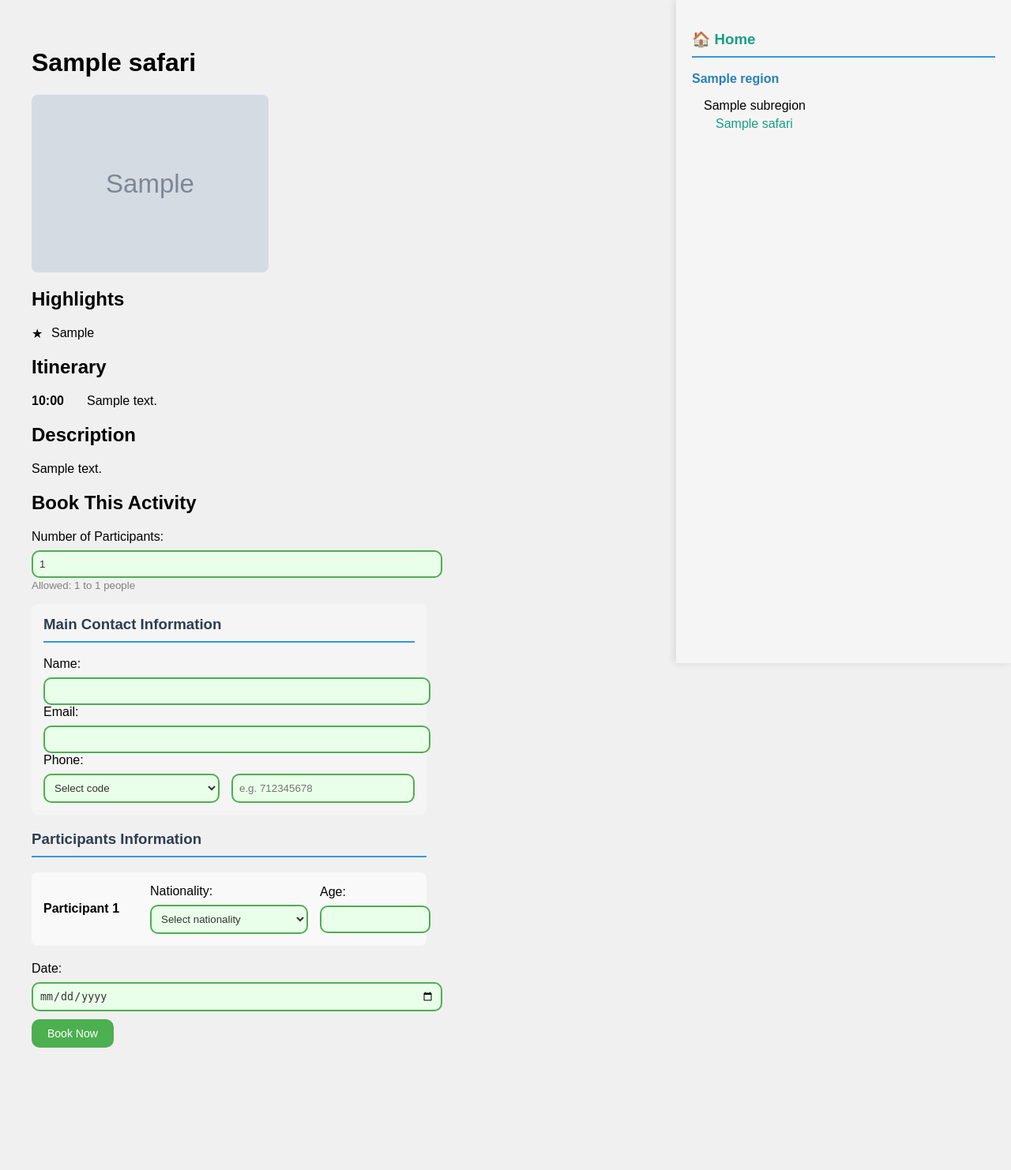
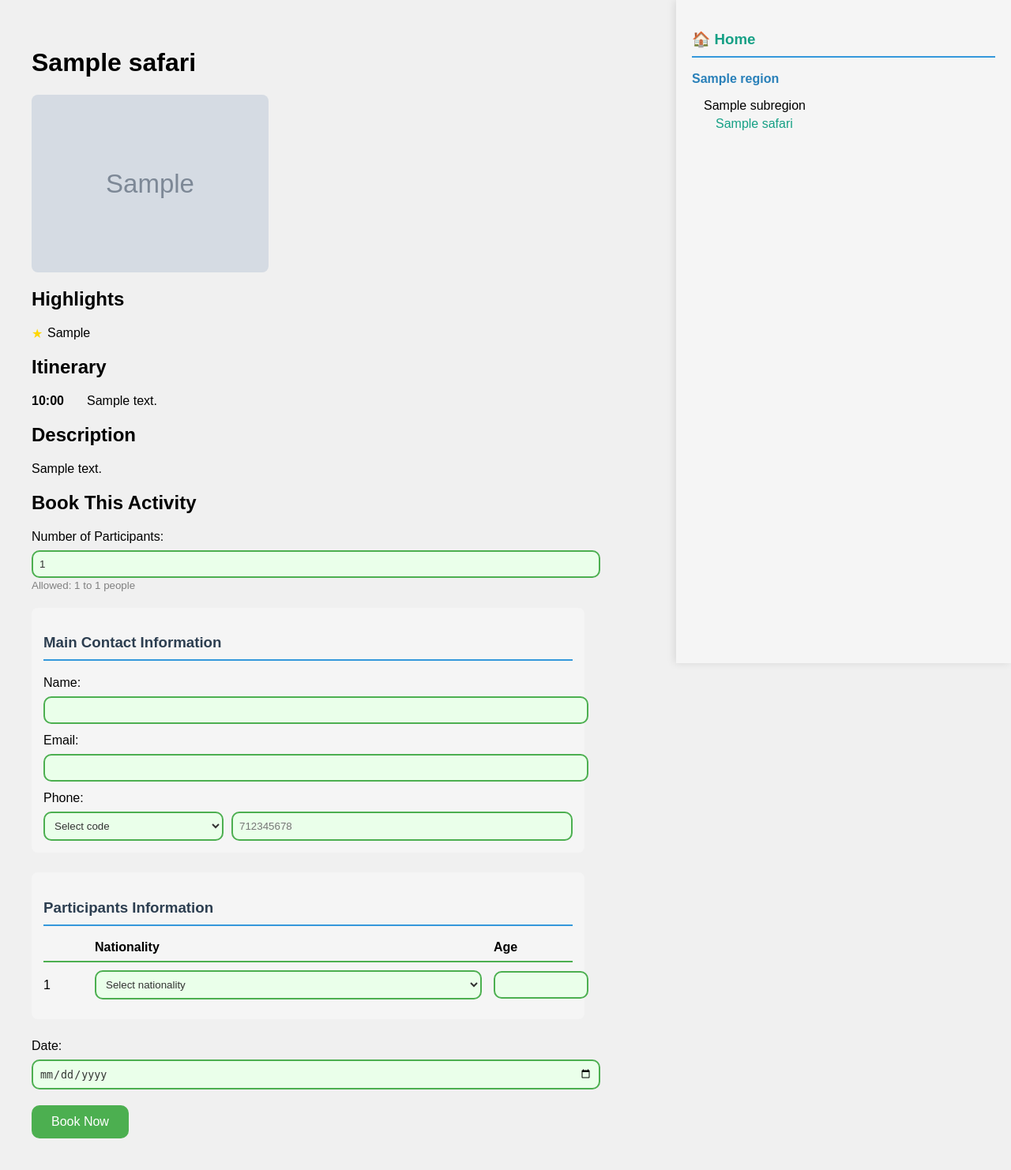
Before and after one commit to pedrotenza/toursafariafrica.com, a Django app: page /safari/1/ in a window 1280 px wide. Shown: the whole page at 79% size. Before the commit the page ends 1327 px from the top, so only its background shows below. Run offline with Django 5.2, Linux system fonts and the light colour scheme; tables that the repository leaves empty hold one stand-in row (values such as "Sample post"); grey boxes marked "Sample" are stand-in pictures.

Commit message:
Group participant information fields

```diff
--- a/root/app/templates/app/safari_detail.html
+++ b/root/app/templates/app/safari_detail.html
@@ -3,31 +3,30 @@
 {% block content %}
   <h1>{{ safari.name }}</h1>
 
-  <!-- Image Gallery Section -->
+  <!-- Imágenes -->
   <div style="display: flex; gap: 10px; flex-wrap: wrap; margin-bottom: 20px;">
     {% for img in safari.images.all %}
-      <img src="{{ img.image.url }}" alt="Image of {{ safari.name }}" width="300" style="border-radius: 8px;">
+      <img src="{{ img.image.url }}" alt="Imagen {{ safari.name }}" width="300" style="border-radius: 8px;">
     {% empty %}
-      <p>No images available.</p>
+      <p>No hay imágenes disponibles.</p>
     {% endfor %}
   </div>
 
-  <!-- Highlights Section -->
+  <!-- Highlights -->
   {% if highlight_lines %}
   <section style="margin-bottom: 20px;">
     <h2>Highlights</h2>
-      <ul style="list-style-type: none; padding-left: 0;">
+    <ul style="list-style: none; padding-left: 0;">
       {% for line in highlight_lines %}
-          <li style="position: relative; padding-left: 25px; margin-bottom: 10px;">
-            <span style="position: absolute; left: 0; top: 0;">&#9733;</span>
-            {{ line }}
+      <li style="position: relative; padding-left: 20px; margin-bottom: 10px;">
+        <span style="position: absolute; left: 0; top: 0; color: gold;">&#9733;</span> {{ line }}
       </li>
       {% endfor %}
     </ul>
   </section>
   {% endif %}
 
-  <!-- Itinerary Section -->
+  <!-- Itinerario -->
   <section style="margin-bottom: 20px;">
     <h2>Itinerary</h2>
     {% if safari.itinerary_items.all %}
@@ -44,13 +43,13 @@
     {% endif %}
   </section>
 
-  <!-- Description Section -->
+  <!-- Descripción -->
   <section style="margin-bottom: 20px;">
     <h2>Description</h2>
     <p>{{ safari.description }}</p>
   </section>
 
-  <!-- Booking Form Section -->
+  <!-- Formulario de reserva -->
   <section>
     <h2>Book This Activity</h2>
 
@@ -58,11 +57,11 @@
     <p style="color: red; font-weight: bold;">{{ error_message }}</p>
     {% endif %}
 
-    <form method="POST" style="max-width: 500px;" id="booking-form">
+    <form method="POST" style="max-width: 700px;" id="booking-form">
       {% csrf_token %}
 
-      <!-- Participants Selector -->
-      <div style="margin-bottom: 15px;">
+      <!-- Número de participantes -->
+      <div style="margin-bottom: 20px;">
         <label for="id_number_of_people">Number of Participants:</label>
         <input type="number"
           id="id_number_of_people"
@@ -71,7 +70,7 @@
           max="{{ safari.max_people }}"
           value="{{ safari.min_people }}"
           required
-               onchange="updateParticipantForms()"
+          onchange="updateParticipantFields()"
           style="
             width: 100%;
             padding: 8px;
@@ -83,11 +82,11 @@
         <small style="color: gray;">Allowed: {{ safari.min_people }} to {{ safari.max_people }} people</small>
       </div>
 
-      <!-- Main Client Info -->
-      <div class="client-info" style="margin-bottom: 20px; padding: 15px; background: #f5f5f5; border-radius: 8px;">
-        <h3 style="margin-top: 0;">Main Contact Information</h3>
+      <!-- Contacto principal -->
+      <div style="margin-bottom: 25px; padding: 15px; background: #f5f5f5; border-radius: 8px;">
+        <h3>Main Contact Information</h3>
 
-        <div>
+        <div style="margin-bottom: 12px;">
           <label for="id_name">Name:</label>
           <input type="text" id="id_name" name="name" required style="
             width: 100%;
@@ -99,7 +98,7 @@
             margin-top: 8px;">
         </div>
 
-        <div>
+        <div style="margin-bottom: 12px;">
           <label for="id_email">Email:</label>
           <input type="email" id="id_email" name="email" required style="
             width: 100%;
@@ -113,69 +112,46 @@
 
         <div>
           <label for="id_country_code">Phone:</label>
-          <div style="display: flex; gap: 15px;">
+          <div style="display: flex; gap: 10px; margin-top: 8px;">
             <select id="id_country_code" name="country_code" required style="
-              width: 100%;
+              flex: 0 0 120px;
               padding: 8px;
               border: 2px solid #4CAF50;
               border-radius: 10px;
               background-color: #eaffea;
-              color: #333;
-              margin-top: 8px;">
+              color: #333;">
               <option value="">Select code</option>
             </select>
-            <input type="tel" id="id_phone" name="phone" placeholder="e.g. 712345678" required style="
-              width: 100%;
+            <input type="tel" id="id_phone" name="phone" placeholder="712345678" required style="
+              flex: 1;
               padding: 8px;
               border: 2px solid #4CAF50;
               border-radius: 10px;
               background-color: #eaffea;
-              color: #333;
-              margin-top: 8px;">
+              color: #333;">
           </div>
         </div>
       </div>
 
-      <!-- Participants Information -->
-      <div id="participants-container">
+      <!-- Participantes juntos, alineados -->
+      <div style="margin-bottom: 25px; padding: 15px; background: #f5f5f5; border-radius: 8px;">
         <h3>Participants Information</h3>
-        <div id="participant-forms">
-          <!-- First participant form -->
-          <div class="participant-form" style="margin-bottom: 20px; padding: 15px; background: #f9f9f9; border-radius: 8px;">
-            <div style="display: flex; align-items: center; gap: 15px; flex-wrap: wrap;">
-              <h4 style="margin: 0; min-width: 120px;">Participant 1</h4>
 
-              <div style="flex: 1; min-width: 200px;">
-                <label for="id_participant_nationality_1">Nationality:</label>
-                <select id="id_participant_nationality_1" name="participant_nationality_1" required style="
-                  width: 100%;
-                  padding: 8px;
-                  border: 2px solid #4CAF50;
-                  border-radius: 10px;
-                  background-color: #eaffea;
-                  color: #333;
-                  margin-top: 8px;">
-                  <option value="">Select nationality</option>
-                </select>
+        <div style="display: grid; grid-template-columns: 50px 1fr 100px; gap: 15px; align-items: center; font-weight: bold; padding-bottom: 8px; border-bottom: 2px solid #4CAF50; margin-bottom: 10px;">
+          <div></div>
+          <div>Nationality</div>
+          <div>Age</div>
         </div>
 
-              <div style="flex: 1; min-width: 100px;">
-                <label for="id_participant_age_1">Age:</label>
-                <input type="number" id="id_participant_age_1" name="participant_age_1" min="1" required style="
-                  width: 100%;
-                  padding: 8px;
-                  border: 2px solid #4CAF50;
-                  border-radius: 10px;
-                  background-color: #eaffea;
-                  color: #333;
-                  margin-top: 8px;">
-              </div>
-            </div>
-          </div>
+        <div id="participants-fields">
+
+          <!-- Aquí se añadirán los campos dinámicamente -->
+
         </div>
       </div>
 
-      <div>
+      <!-- Fecha -->
+      <div style="margin-bottom: 20px;">
         <label for="id_date">Date:</label>
         <input type="date" id="id_date" name="date" required style="
           width: 100%;
@@ -188,86 +164,122 @@
       </div>
 
       <button type="submit" style="
-        padding: 10px 20px;
+        padding: 12px 25px;
         background: #4CAF50;
         color: white;
         border: none;
         border-radius: 10px;
         cursor: pointer;
-        font-size: 14px;
-        margin-top: 10px;">Book Now</button>
+        font-size: 16px;">Book Now</button>
     </form>
   </section>
 
-  <!-- JavaScript -->
+  <!-- Scripts -->
   {% load static %}
   <script src="{% static 'js/country_codes.js' %}"></script>
   <script>
     document.addEventListener('DOMContentLoaded', function () {
+      // Poblamos select país código y nacionalidad
       const countryCodeSelect = document.getElementById("id_country_code");
-      const nationalitySelects = document.querySelectorAll("select[id^='id_participant_nationality_']");
 
+      // Función para llenar un select con países
+      function fillSelectWithCountries(selectElement, includeEmpty = true) {
+        if(includeEmpty) {
+          const emptyOption = document.createElement("option");
+          emptyOption.value = "";
+          emptyOption.textContent = "Select";
+          selectElement.appendChild(emptyOption);
+        }
         countryCallingCodes.forEach(country => {
-        const optionCode = document.createElement("option");
-        optionCode.value = country.code;
-        optionCode.textContent = `${country.name} (${country.code})`;
-        countryCodeSelect.appendChild(optionCode);
+          const option = document.createElement("option");
+          option.value = country.code;
+          option.textContent = `${country.name} (${country.code})`;
+          selectElement.appendChild(option);
+        });
+      }
 
-        nationalitySelects.forEach(select => {
-          const optionNat = document.createElement("option");
-          optionNat.value = country.name;
-          optionNat.textContent = country.name;
-          select.appendChild(optionNat);
-        });
-      });
+      fillSelectWithCountries(countryCodeSelect);
+
+      // Actualizar participantes al cargar la página
+      updateParticipantFields();
+
+      // Añadimos evento onchange al número de participantes
+      document.getElementById('id_number_of_people').addEventListener('change', updateParticipantFields);
     });
 
-    function updateParticipantForms() {
-      const numParticipants = parseInt(document.getElementById('id_number_of_people').value);
-      const container = document.getElementById('participant-forms');
-      while (container.children.length > 1) {
-        container.removeChild(container.lastChild);
-      }
-      for (let i = 2; i <= numParticipants; i++) {
-        const formDiv = document.createElement('div');
-        formDiv.className = 'participant-form';
-        formDiv.style = 'margin-bottom: 20px; padding: 15px; background: #f9f9f9; border-radius: 8px;';
+    function updateParticipantFields() {
+      const num = parseInt(document.getElementById('id_number_of_people').value);
+      const container = document.getElementById('participants-fields');
 
-        formDiv.innerHTML = `
-          <div style="display: flex; align-items: center; gap: 15px; flex-wrap: wrap;">
-            <h4 style="margin: 0; min-width: 120px;">Participant ${i}</h4>
+      container.innerHTML = ''; // Limpiar
 
-            <div style="flex: 1; min-width: 200px;">
-              <label for="id_participant_nationality_${i}">Nationality:</label>
-              <select id="id_participant_nationality_${i}" name="participant_nationality_${i}" required style="
+      for(let i = 1; i <= num; i++) {
+        // Contenedor con grid
+        const row = document.createElement('div');
+        row.style.display = 'grid';
+        row.style.gridTemplateColumns = '50px 1fr 100px';
+        row.style.gap = '15px';
+        row.style.alignItems = 'center';
+        row.style.marginBottom = '10px';
+
+        // Número participante
+        const numDiv = document.createElement('div');
+        numDiv.textContent = i;
+        numDiv.style.fontWeight = 'normal';
+        row.appendChild(numDiv);
+
+        // Nacionalidad (select)
+        const natDiv = document.createElement('div');
+        const natSelect = document.createElement('select');
+        natSelect.name = `participant_nationality_${i}`;
+        natSelect.id = `participant_nationality_${i}`;
+        natSelect.required = true;
+        natSelect.style.cssText = `
           width: 100%;
           padding: 8px;
           border: 2px solid #4CAF50;
           border-radius: 10px;
           background-color: #eaffea;
           color: #333;
-                margin-top: 8px;">
-                ${Array.from(document.getElementById('id_participant_nationality_1').options)
-                  .map(opt => `<option value="${opt.value}">${opt.text}</option>`)
-                  .join('')}
-              </select>
-            </div>
+        `;
 
-            <div style="flex: 1; min-width: 100px;">
-              <label for="id_participant_age_${i}">Age:</label>
-              <input type="number" id="id_participant_age_${i}" name="participant_age_${i}" min="1" required style="
+        // Añadimos opción vacía
+        const emptyOption = document.createElement('option');
+        emptyOption.value = '';
+        emptyOption.textContent = 'Select nationality';
+        natSelect.appendChild(emptyOption);
+
+        // Añadimos todas las nacionalidades
+        countryCallingCodes.forEach(country => {
+          const option = document.createElement('option');
+          option.value = country.name;
+          option.textContent = country.name;
+          natSelect.appendChild(option);
+        });
+
+        natDiv.appendChild(natSelect);
+        row.appendChild(natDiv);
+
+        // Edad (input)
+        const ageDiv = document.createElement('div');
+        const ageInput = document.createElement('input');
+        ageInput.type = 'number';
+        ageInput.name = `participant_age_${i}`;
+        ageInput.id = `participant_age_${i}`;
+        ageInput.min = 1;
+        ageInput.required = true;
+        ageInput.style.cssText = `
           width: 100%;
           padding: 8px;
           border: 2px solid #4CAF50;
           border-radius: 10px;
           background-color: #eaffea;
           color: #333;
-                margin-top: 8px;">
-            </div>
-          </div>
         `;
+        ageDiv.appendChild(ageInput);
+        row.appendChild(ageDiv);
 
-        container.appendChild(formDiv);
+        container.appendChild(row);
       }
     }
   </script>
```
Also changed, not shown: root/README.md. Lines whose indentation alone changed are shown as unchanged.
